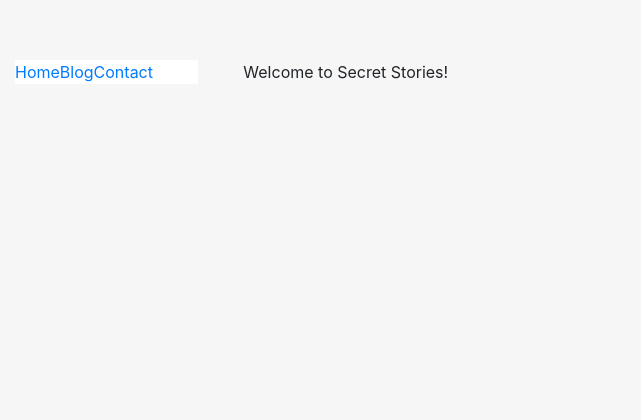
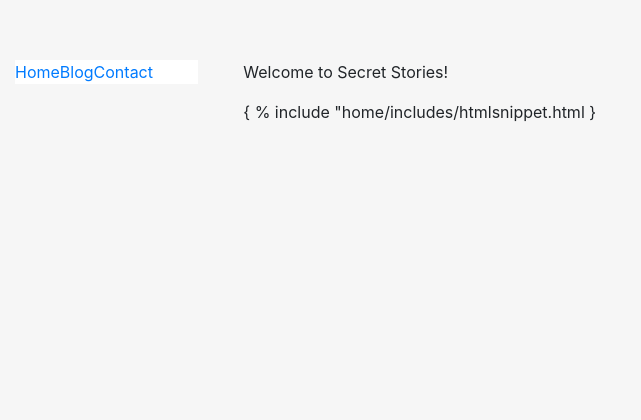
Before and after one commit to mhaselsteiner/secret-stories, a Django app: page /home/ in a window 1280 px wide. Shown: the part 145-565 px from the top of the page, without its empty margins (0-641 px from the left). Run offline with Django 3.2, Linux system fonts and the light colour scheme; some libraries are stand-ins or nearby versions.

Commit message:
add README

```diff
--- a/home/templates/home/home.html
+++ b/home/templates/home/home.html
@@ -2,4 +2,5 @@
 
 {% block content %}
 <p>Welcome to Secret Stories!</p>
+{ % include "home/includes/htmlsnippet.html } <!inculdes are for short code snippets, which are used several times>
 {% endblock %}
```
Also changed, not shown: README.md (added).
